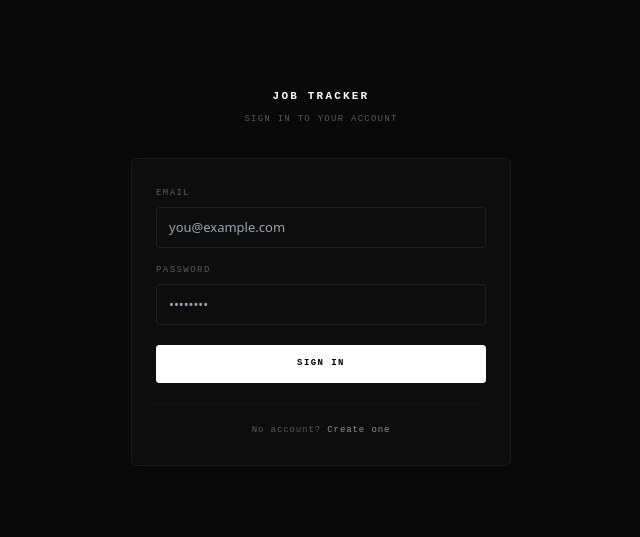
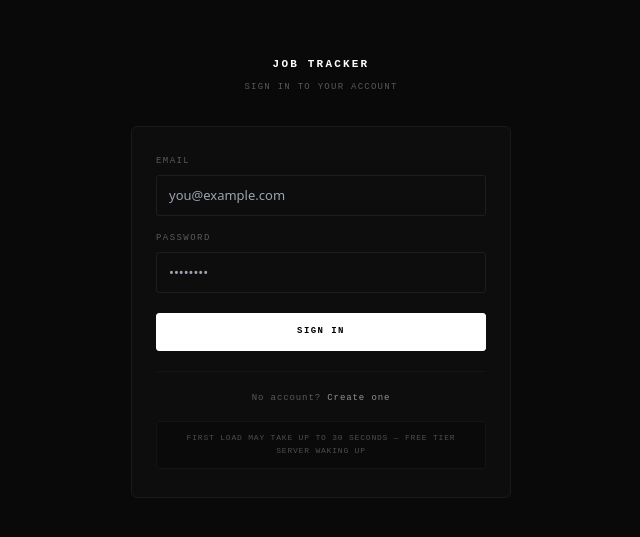
Before and after one commit to DivyanshuGaba/job-tracker, a React app in the folder frontend/: page /login in a window 1280 px wide. Shown: the part 123-660 px from the top of the page, without its empty margins (319-959 px from the left). Built offline with nearby package versions, Linux system fonts and the light colour scheme; no server answers; the HTML template or start-up script is replaced by a standard one.

Commit message:
Add cold start notice on login page for free tier server

```diff
--- a/frontend/src/pages/Login.jsx
+++ b/frontend/src/pages/Login.jsx
@@ -78,6 +78,13 @@ export default function Login() {
             No account?{' '}
             <Link to="/register" style={{ color: 'rgba(255,255,255,0.55)', textDecoration: 'none' }}>Create one</Link>
           </p>
+
+          <div style={{ marginTop: 16, padding: '10px 12px', background: '#0a0a0a', border: '1px solid #141414', borderRadius: 3 }}>
+            <p style={{ fontFamily: 'monospace', fontSize: 8, color: 'rgba(255,255,255,0.28)', letterSpacing: '0.1em', lineHeight: 1.6, textAlign: 'center', margin: 0 }}>
+              FIRST LOAD MAY TAKE UP TO 30 SECONDS — FREE TIER SERVER WAKING UP
+            </p>
+          </div>
+
         </div>
       </div>
     </div>
```
